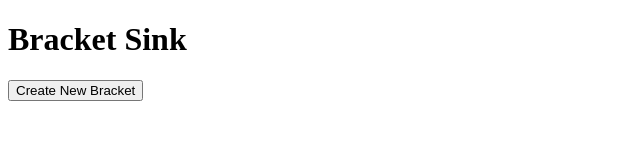
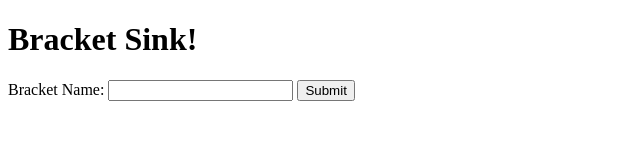
Before and after one commit to nsdigirolamo/bracket-sink, a website: page index.html in a window 1280 px wide. Shown: the whole page, without its empty margins (0-640 px from the left). Drawn offline with Linux system fonts and the light colour scheme.

Commit message:
Added basic form functionality.

```diff
--- a/index.html
+++ b/index.html
@@ -1,13 +1,18 @@
 <!DOCTYPE html>
 <html>
     <head>
-
+        <title>Bracket Sink!</title>
+        <script type="module" src="/scripts/create-bracket.js"></script>
     </head>
     <body>
         <header>
-            <h1>Bracket Sink</h1>
+            <h1>Bracket Sink!</h1>
         </header>
-            <button>Create New Bracket</button>
+            <form id="bracket-creator">
+                <label for="bracket-name">Bracket Name:</label>
+                <input id="bracket-name" type="text">
+                <input id="bracket-submit" type="submit" value="Submit">
+            </form>
         <footer>
 
         </footer>
--- /dev/null
+++ b/scripts/create-bracket.js
@@ -0,0 +1,6 @@
+function createBracket (event) {
+    event.preventDefault();
+    console.log("Name" + event.target.querySelector("#bracket-name").value);
+}
+
+document.querySelector("#bracket-creator").addEventListener('submit', createBracket);
```
